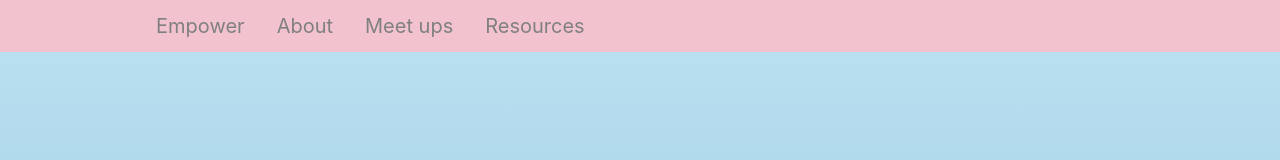
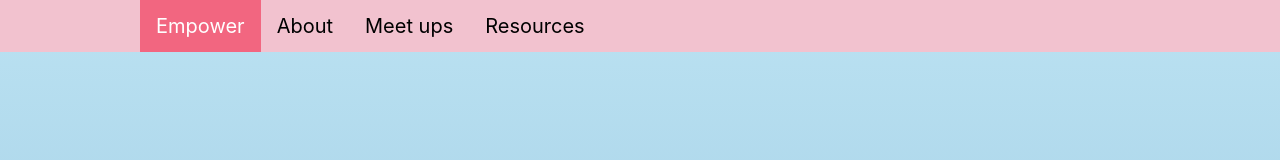
Before and after one commit to Eva-Sorensen/empower, a React (Create React App) app: page / in a window 1280 px wide. Shown: the top 160 px of the page. Built offline with nearby package versions, Linux system fonts and the light colour scheme.

Commit message:
Add active link styling

```diff
--- a/src/Components/NavBar.js
+++ b/src/Components/NavBar.js
@@ -3,30 +3,52 @@ import style from "../css/NavBar.module.css";
 
 export default function NavBar() {
   // var pathname = window.location.pathname
-  var pathname = "/fzdg"
+  var pathname = "/fzdg";
   return (
     <nav className={style.slide_in}>
-      <div
-        className={style.navbar_container}
-      >
+      <div className={style.navbar_container}>
         <ul>
-          <NavLink to="" className={`${style.nav_link} ${({isActive})=>isActive ? style.active : ""}`}>
+          <NavLink
+            to=""
+            className={({ isActive }) =>
+              isActive ? style.active : style.inactive
+            }
+          >
             <li className={`${pathname === "/" ? style.active : ""}`}>
               Empower
             </li>
           </NavLink>
-          <NavLink to="about" className={style.nav_link}>
+          <NavLink
+            to="about"
+            className={({ isActive }) =>
+              isActive ? style.active : style.inactive
+            }
+          >
             <li className={`${pathname === "/about" ? style.active : ""}`}>
               About
             </li>
           </NavLink>
-          <NavLink to="meetups" className={style.nav_link}>
+          <NavLink
+            to="meetups"
+            className={({ isActive }) =>
+              isActive ? style.active : style.inactive
+            }
+          >
             <li className={`${pathname === "/meetups" ? style.active : ""}`}>
               Meet ups
             </li>
           </NavLink>
-          <NavLink to="availableResources" className={style.nav_link}>
-            <li className={`${pathname === "/availableResources" ? style.active : ""}`}>
+          <NavLink
+            to="availableResources"
+            className={({ isActive }) =>
+              isActive ? style.active : style.inactive
+            }
+          >
+            <li
+              className={`${
+                pathname === "/availableResources" ? style.active : ""
+              }`}
+            >
               Resources
             </li>
           </NavLink>
--- a/src/css/NavBar.module.css
+++ b/src/css/NavBar.module.css
@@ -1,4 +1,3 @@
-
 /* ----------------------------- nav ----------------------------- */
 .slide_in {
   animation: slide_in ease 2s forwards;
@@ -43,18 +42,20 @@
 }
 
 nav ul li:hover {
-    background-color: var(--pink-dark);
+  background-color: var(--pink-mid);
+  color: black;
+}
+
+.inactive {
   color: black;
 }
 
 .active {
-    background-color: var(--pink-mid);
   color: white;
 }
 
-  .active {
-    background-color: var(--pink-mid);
-    color: white;
+.active li {
+  background-color: var(--pink-dark);
 }
 
 .nav2 ul li {
```
Lines whose indentation alone changed are shown as unchanged.
